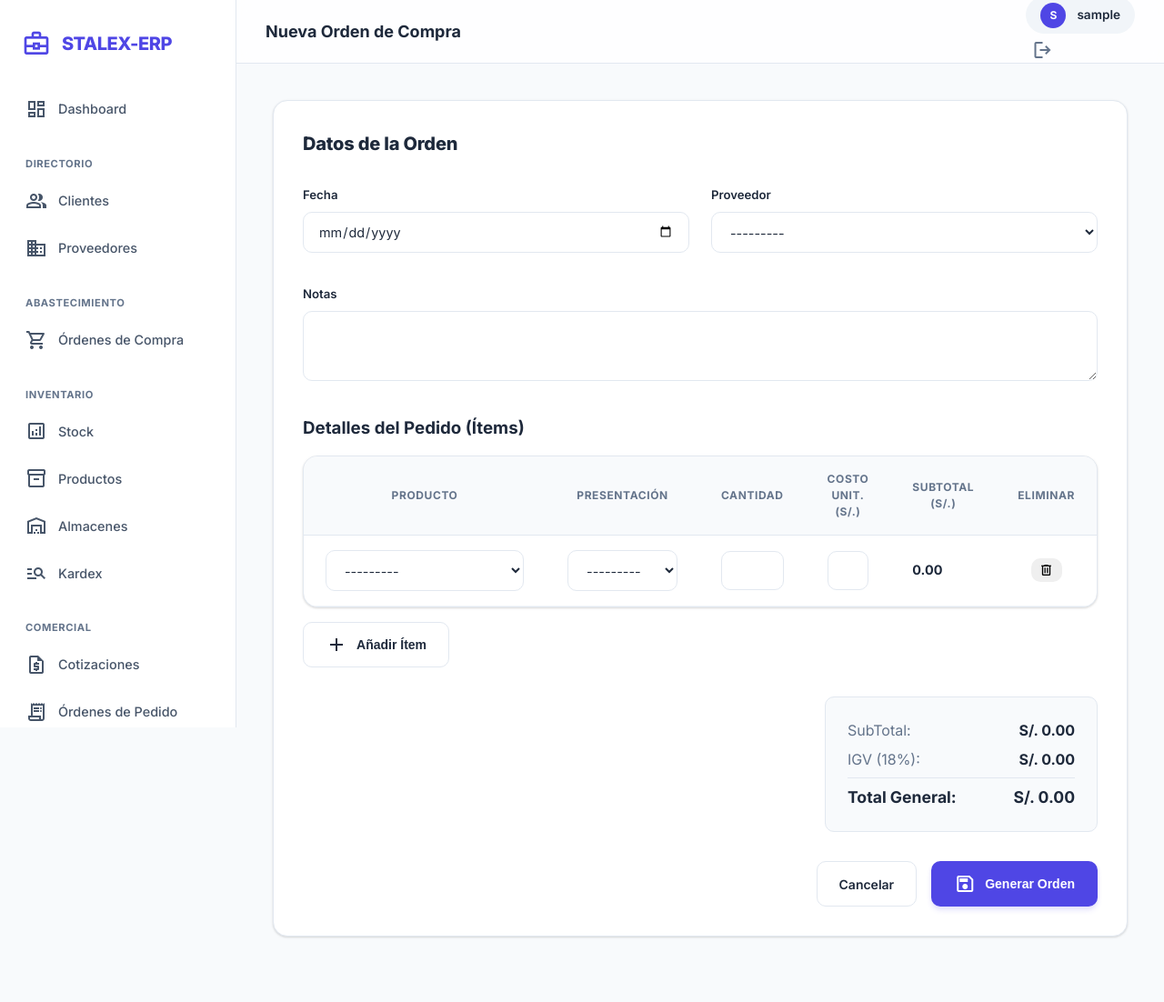
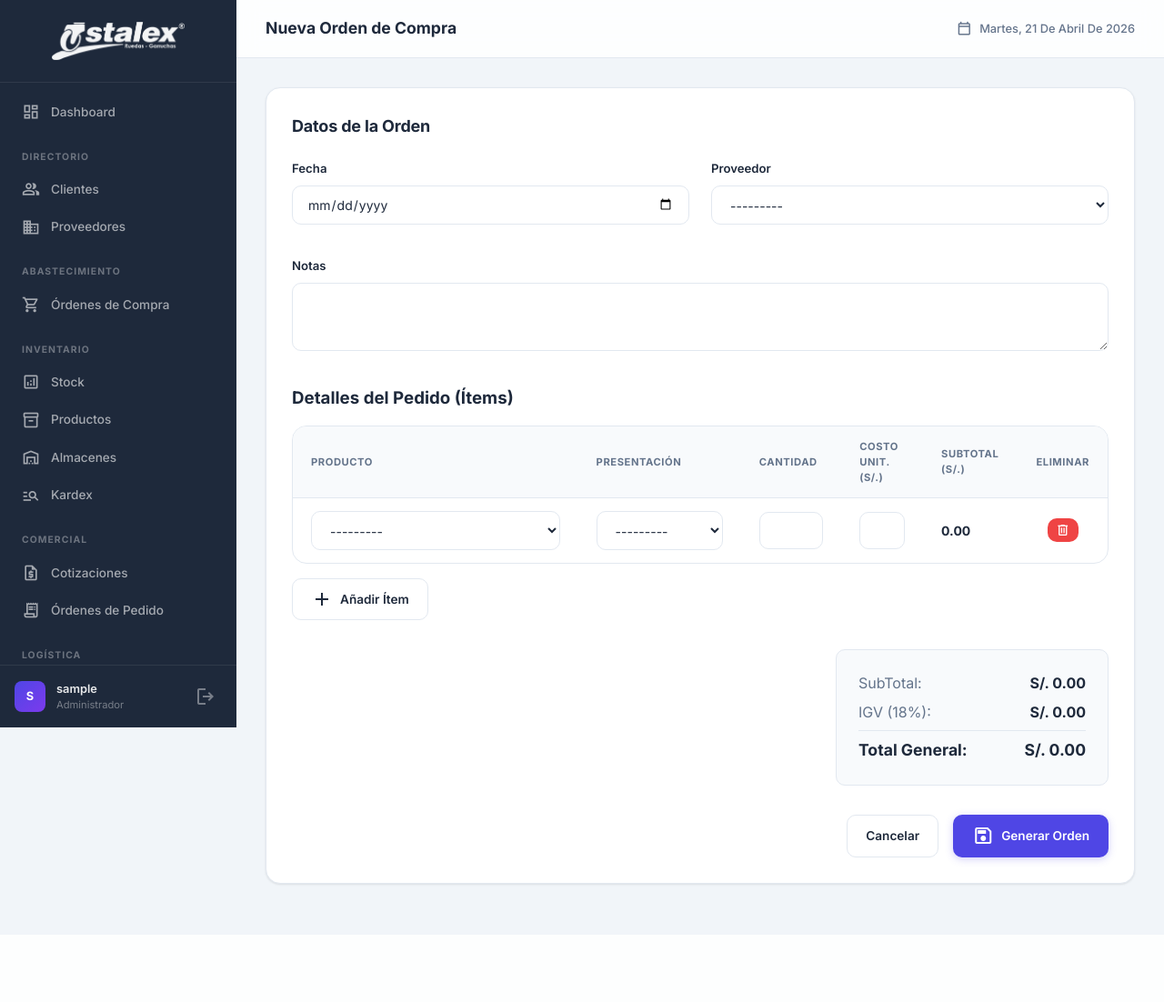
Before and after one commit to alemherb-sketch/STALEX-ERP, a Django app: page /compras/ordenes/nuevo/ in a window 1280 px wide. Shown: the whole page at 91% size. After the commit the page ends 975 px from the top, so only its background shows below. Run offline with Django 5.2, Linux system fonts and the light colour scheme; a user stored in the database is signed in; tables that the repository leaves empty hold one stand-in row (values such as "Sample post").

Commit message:
UI Premium: Logo Stalex, sidebar oscuro profesional, login con fondo oscuro, perfil de usuario en sidebar

```diff
--- a/static/css/styles.css
+++ b/static/css/styles.css
@@ -12,8 +12,8 @@
   --warning: #f59e0b;
   --info: #3b82f6;
 
-  --bg-app: #f8fafc;
-  --bg-sidebar: #ffffff;
+  --bg-app: #f1f5f9;
+  --bg-sidebar: #1e293b;
   --bg-surface: #ffffff;
 
   --text-main: #1e293b;
@@ -25,19 +25,19 @@
 
   /* Dimensions */
   --sidebar-width: 260px;
-  --topbar-height: 70px;
+  --topbar-height: 64px;
 
   /* Modern Effects */
   --radius-md: 10px;
   --radius-lg: 16px;
   --radius-xl: 24px;
 
-  --shadow-sm: 0 1px 3px 0 rgba(0, 0, 0, 0.1), 0 1px 2px 0 rgba(0, 0, 0, 0.06);
-  --shadow-md: 0 4px 6px -1px rgba(0, 0, 0, 0.1), 0 2px 4px -1px rgba(0, 0, 0, 0.06);
-  --shadow-lg: 0 10px 15px -3px rgba(0, 0, 0, 0.1), 0 4px 6px -2px rgba(0, 0, 0, 0.05);
+  --shadow-sm: 0 1px 3px 0 rgba(0, 0, 0, 0.06), 0 1px 2px 0 rgba(0, 0, 0, 0.04);
+  --shadow-md: 0 4px 6px -1px rgba(0, 0, 0, 0.08), 0 2px 4px -1px rgba(0, 0, 0, 0.04);
+  --shadow-lg: 0 10px 15px -3px rgba(0, 0, 0, 0.08), 0 4px 6px -2px rgba(0, 0, 0, 0.04);
   --shadow-xl: 0 20px 25px -5px rgba(0, 0, 0, 0.1), 0 10px 10px -5px rgba(0, 0, 0, 0.04);
 
-  --glass-bg: rgba(255, 255, 255, 0.8);
+  --glass-bg: rgba(255, 255, 255, 0.85);
   --glass-border: rgba(255, 255, 255, 0.3);
 }
 
@@ -63,90 +63,171 @@
   vertical-align: middle;
 }
 
-/* App Layout - Wrapper */
+/* App Layout */
 .app-container {
   display: flex;
   min-height: 100vh;
 }
 
-/* Sidebar Styling */
+/* ===== SIDEBAR - Dark Professional ===== */
 .sidebar {
   width: var(--sidebar-width);
   background: var(--bg-sidebar);
-  border-right: 1px solid var(--border-color);
   display: flex;
   flex-direction: column;
   position: fixed;
   height: 100vh;
   z-index: 50;
-  transition: all 0.3s cubic-bezier(0.4, 0, 0.2, 1);
+  overflow: hidden;
 }
 
 .sidebar-header {
-  padding: 2rem 1.5rem;
+  padding: 1.5rem;
   display: flex;
   align-items: center;
-  gap: 0.75rem;
-  color: var(--primary);
-  font-weight: 800;
-  font-size: 1.25rem;
-  letter-spacing: -0.025em;
+  justify-content: center;
+  border-bottom: 1px solid rgba(255, 255, 255, 0.08);
+}
+
+.sidebar-logo {
+  height: 42px;
+  width: auto;
+  filter: brightness(0) invert(1);
+  opacity: 0.95;
 }
 
 .sidebar-nav {
   flex: 1;
   overflow-y: auto;
-  padding: 0 0.75rem 2rem;
+  padding: 0.75rem;
+}
+
+/* Scrollbar for sidebar */
+.sidebar-nav::-webkit-scrollbar {
+  width: 4px;
+}
+.sidebar-nav::-webkit-scrollbar-track {
+  background: transparent;
+}
+.sidebar-nav::-webkit-scrollbar-thumb {
+  background: rgba(255,255,255,0.15);
+  border-radius: 99px;
 }
 
 .nav-section-title {
-  padding: 1.5rem 1rem 0.5rem;
-  font-size: 0.7rem;
+  padding: 1.25rem 0.75rem 0.5rem;
+  font-size: 0.65rem;
   font-weight: 700;
-  color: var(--text-muted);
+  color: rgba(255, 255, 255, 0.35);
   text-transform: uppercase;
-  letter-spacing: 0.05em;
+  letter-spacing: 0.1em;
 }
 
 .nav-item {
   display: flex;
   align-items: center;
   gap: 0.75rem;
-  padding: 0.75rem 1rem;
-  color: #475569;
+  padding: 0.6rem 0.75rem;
+  color: rgba(255, 255, 255, 0.6);
   text-decoration: none;
   font-weight: 500;
-  font-size: 0.9rem;
-  border-radius: var(--radius-md);
+  font-size: 0.85rem;
+  border-radius: 8px;
   transition: all 0.2s ease;
-  margin-bottom: 0.25rem;
+  margin-bottom: 2px;
+}
+
+.nav-item .material-symbols-outlined {
+  font-size: 1.25rem;
 }
 
 .nav-item:hover {
-  background-color: var(--border-light);
-  color: var(--primary);
-  transform: translateX(4px);
+  background-color: rgba(255, 255, 255, 0.08);
+  color: #ffffff;
 }
 
 .nav-item.active {
-  background-color: var(--primary-light);
-  color: var(--primary);
+  background-color: var(--primary);
+  color: #ffffff;
   font-weight: 600;
+  box-shadow: 0 4px 12px rgba(79, 70, 229, 0.4);
 }
 
-/* Main Content Area */
+/* Sidebar Footer - User Section */
+.sidebar-footer {
+  padding: 1rem;
+  border-top: 1px solid rgba(255, 255, 255, 0.08);
+  display: flex;
+  align-items: center;
+  justify-content: space-between;
+  gap: 0.5rem;
+}
+
+.sidebar-user {
+  display: flex;
+  align-items: center;
+  gap: 0.75rem;
+  min-width: 0;
+}
+
+.sidebar-user-avatar {
+  width: 34px;
+  height: 34px;
+  border-radius: 8px;
+  background: linear-gradient(135deg, var(--primary), #7c3aed);
+  color: white;
+  display: flex;
+  align-items: center;
+  justify-content: center;
+  font-weight: 700;
+  font-size: 0.8rem;
+  flex-shrink: 0;
+}
+
+.sidebar-user-info {
+  display: flex;
+  flex-direction: column;
+  min-width: 0;
+}
+
+.sidebar-user-name {
+  font-size: 0.8rem;
+  font-weight: 600;
+  color: rgba(255, 255, 255, 0.9);
+  white-space: nowrap;
+  overflow: hidden;
+  text-overflow: ellipsis;
+}
+
+.sidebar-user-role {
+  font-size: 0.7rem;
+  color: rgba(255, 255, 255, 0.4);
+}
+
+.sidebar-footer .btn-icon {
+  color: rgba(255, 255, 255, 0.4);
+  flex-shrink: 0;
+}
+
+.sidebar-footer .btn-icon:hover {
+  color: #ef4444;
+  background: rgba(239, 68, 68, 0.15);
+}
+
+/* ===== MAIN CONTENT AREA ===== */
 .main-content {
   flex: 1;
   margin-left: var(--sidebar-width);
   display: flex;
   flex-direction: column;
   width: calc(100% - var(--sidebar-width));
+  min-height: 100vh;
 }
 
 .topbar {
   height: var(--topbar-height);
   background: var(--glass-bg);
-  backdrop-filter: blur(8px);
+  backdrop-filter: blur(12px);
   border-bottom: 1px solid var(--border-color);
   display: flex;
   align-items: center;
@@ -158,26 +239,47 @@
 }
 
 .topbar-title {
-  font-size: 1.125rem;
+  font-size: 1.1rem;
   font-weight: 700;
   color: var(--text-main);
 }
 
+.topbar-right {
+  display: flex;
+  align-items: center;
+  gap: 1rem;
+}
+
+.topbar-date {
+  display: flex;
+  align-items: center;
+  gap: 0.5rem;
+  font-size: 0.8rem;
+  color: var(--text-muted);
+  font-weight: 500;
+  text-transform: capitalize;
+}
+
+.topbar-date .material-symbols-outlined {
+  font-size: 1.1rem;
+}
+
 .content-area {
-  padding: 2.5rem;
+  padding: 2rem;
   max-width: 1400px;
   width: 100%;
   margin: 0 auto;
+  flex: 1;
 }
 
-/* Cards & Surfaces */
+/* ===== CARDS & SURFACES ===== */
 .card {
   background: var(--bg-surface);
   border-radius: var(--radius-lg);
   border: 1px solid var(--border-color);
   box-shadow: var(--shadow-sm);
-  padding: 2rem;
-  margin-bottom: 2rem;
+  padding: 1.75rem;
+  margin-bottom: 1.5rem;
   transition: box-shadow 0.3s ease;
 }
 
@@ -189,22 +291,22 @@
   display: flex;
   justify-content: space-between;
   align-items: center;
-  margin-bottom: 2rem;
+  margin-bottom: 1.5rem;
 }
 
 .card-title {
-  font-size: 1.25rem;
-  font-weight: 800;
+  font-size: 1.125rem;
+  font-weight: 700;
   color: var(--text-main);
   letter-spacing: -0.01em;
 }
 
-/* Dashboard Specifics */
+/* ===== DASHBOARD STATS ===== */
 .stats-grid {
   display: grid;
-  grid-template-columns: repeat(auto-fit, minmax(240px, 1fr));
-  gap: 1.5rem;
-  margin-bottom: 2rem;
+  grid-template-columns: repeat(auto-fit, minmax(220px, 1fr));
+  gap: 1.25rem;
+  margin-bottom: 1.5rem;
 }
 
 .stat-card {
@@ -255,10 +365,10 @@
 
 .form-control {
   width: 100%;
-  padding: 0.75rem 1rem;
+  padding: 0.7rem 1rem;
   font-family: inherit;
-  font-size: 0.9rem;
-  border: 1px solid var(--border-color);
+  font-size: 0.875rem;
+  border: 1.5px solid var(--border-color);
   border-radius: var(--radius-md);
   background-color: white;
   transition: all 0.2s ease;
@@ -268,42 +378,44 @@
 .form-control:focus {
   outline: none;
   border-color: var(--primary);
-  box-shadow: 0 0 0 4px rgba(79, 70, 229, 0.1);
+  box-shadow: 0 0 0 3px rgba(79, 70, 229, 0.12);
 }
 
 .grid-cols-2 { display: grid; grid-template-columns: repeat(2, 1fr); gap: 1.5rem; }
 .grid-cols-3 { display: grid; grid-template-columns: repeat(3, 1fr); gap: 1.5rem; }
 
-/* Buttons - Premium Feel */
+/* ===== BUTTONS ===== */
 .btn {
   display: inline-flex;
   align-items: center;
   justify-content: center;
-  padding: 0.75rem 1.5rem;
+  padding: 0.65rem 1.25rem;
   font-weight: 600;
-  font-size: 0.875rem;
+  font-size: 0.85rem;
   border-radius: var(--radius-md);
   border: 1px solid transparent;
   cursor: pointer;
   transition: all 0.2s cubic-bezier(0.4, 0, 0.2, 1);
   text-decoration: none;
-  gap: 0.625rem;
+  gap: 0.5rem;
   white-space: nowrap;
+  font-family: inherit;
 }
 
 .btn:active {
-  transform: scale(0.98);
+  transform: scale(0.97);
 }
 
 .btn-primary {
   background-color: var(--primary);
   color: white;
-  box-shadow: 0 4px 6px -1px rgba(79, 70, 229, 0.2);
+  box-shadow: 0 2px 8px rgba(79, 70, 229, 0.25);
 }
 
 .btn-primary:hover {
   background-color: var(--primary-hover);
-  box-shadow: 0 10px 15px -3px rgba(79, 70, 229, 0.3);
+  box-shadow: 0 4px 16px rgba(79, 70, 229, 0.35);
+  transform: translateY(-1px);
 }
 
 .btn-secondary {
@@ -315,6 +427,15 @@
 .btn-secondary:hover {
   background-color: var(--border-light);
   border-color: #cbd5e1;
+}
+
+.btn-danger {
+  background-color: var(--danger);
+  color: white;
+}
+
+.btn-danger:hover {
+  background-color: #dc2626;
 }
 
 .btn-icon {
@@ -336,13 +457,12 @@
   color: var(--primary);
 }
 
-/* Tables - Refined */
+/* ===== TABLES ===== */
 .table-wrapper {
   background: white;
   border-radius: var(--radius-lg);
   border: 1px solid var(--border-color);
   overflow: hidden;
-  box-shadow: var(--shadow-sm);
 }
 
 table {
@@ -352,33 +472,39 @@
 
 th {
   background-color: #f8fafc;
-  padding: 1rem 1.5rem;
+  padding: 0.85rem 1.25rem;
   font-weight: 700;
-  font-size: 0.75rem;
+  font-size: 0.7rem;
   text-transform: uppercase;
   color: var(--text-muted);
   letter-spacing: 0.05em;
   border-bottom: 1px solid var(--border-color);
+  text-align: left;
 }
 
 td {
-  padding: 1rem 1.5rem;
+  padding: 0.85rem 1.25rem;
   border-bottom: 1px solid var(--border-light);
-  font-size: 0.9rem;
+  font-size: 0.875rem;
+}
+
+tr:last-child td {
+  border-bottom: none;
 }
 
 tr:hover td {
-  background-color: #fcfdfe;
+  background-color: #fafbfc;
 }
 
-/* Badges & Status */
+/* ===== BADGES ===== */
 .badge {
-  padding: 0.35rem 0.75rem;
+  padding: 0.3rem 0.7rem;
   border-radius: 6px;
-  font-size: 0.75rem;
+  font-size: 0.7rem;
   font-weight: 700;
   display: inline-flex;
   align-items: center;
+  letter-spacing: 0.02em;
 }
 
 .badge-secondary { background: #f1f5f9; color: #475569; }
@@ -456,27 +603,58 @@
 
 .login-subtitle {
   color: var(--text-muted);
-  font-size: 0.95rem;
-  margin-top: 0.5rem;
+  font-size: 0.9rem;
+  margin-top: 0.25rem;
 }
 
-/* Toast/Messages */
+/* ===== ALERTS / MESSAGES ===== */
 .alert {
-  padding: 1rem 1.25rem;
+  padding: 0.85rem 1.25rem;
   border-radius: var(--radius-md);
-  margin-bottom: 1.5rem;
+  margin-bottom: 1.25rem;
   display: flex;
   align-items: center;
   gap: 0.75rem;
-  font-size: 0.9rem;
+  font-size: 0.875rem;
   font-weight: 500;
-  animation: fadeIn 0.3s ease;
+  animation: alertFadeIn 0.3s ease;
 }
 
-@keyframes fadeIn {
-  from { opacity: 0; }
-  to { opacity: 1; }
+@keyframes alertFadeIn {
+  from { opacity: 0; transform: translateY(-8px); }
+  to { opacity: 1; transform: translateY(0); }
 }
 
 .alert-error { background: #fef2f2; border: 1px solid #fecaca; color: #991b1b; }
 .alert-success { background: #f0fdf4; border: 1px solid #bbf7d0; color: #166534; }
+
+/* ===== RESPONSIVE ===== */
+@media (max-width: 768px) {
+  .sidebar {
+    transform: translateX(-100%);
+  }
+  .main-content {
+    margin-left: 0;
+    width: 100%;
+  }
+  .content-area {
+    padding: 1rem;
+  }
+  .stats-grid {
+    grid-template-columns: 1fr 1fr;
+  }
+  .grid-cols-2 {
+    grid-template-columns: 1fr;
+  }
+  .login-card {
+    width: 90%;
+    padding: 2rem 1.5rem;
+  }
+}
+
+/* ===== USER MENU (topbar, kept for backwards compatibility) ===== */
+.user-menu {
+  display: flex;
+  align-items: center;
+  gap: 0.75rem;
+}
--- a/templates/base.html
+++ b/templates/base.html
@@ -24,8 +24,7 @@
     <!-- Sidebar -->
     <aside class="sidebar">
         <div class="sidebar-header">
-            <span class="material-symbols-outlined" style="font-size: 2rem;">business_center</span>
-            STALEX-ERP
+            <img src="{% static 'img/logo.png' %}" alt="Stalex ERP" class="sidebar-logo">
         </div>
         <nav class="sidebar-nav">
             <a href="/" class="nav-item">
@@ -93,6 +92,25 @@
                 Usuarios
             </a>
         </nav>
+
+        <!-- Sidebar Footer -->
+        <div class="sidebar-footer">
+            <div class="sidebar-user">
+                <div class="sidebar-user-avatar">
+                    {{ user.username|make_list|first|upper }}
+                </div>
+                <div class="sidebar-user-info">
+                    <span class="sidebar-user-name">{{ user.username }}</span>
+                    <span class="sidebar-user-role">Administrador</span>
+                </div>
+            </div>
+            <form method="post" action="{% url 'logout' %}" style="margin: 0;">
+                {% csrf_token %}
+                <button type="submit" class="btn-icon" title="Cerrar Sesión">
+                    <span class="material-symbols-outlined">logout</span>
+                </button>
+            </form>
+        </div>
     </aside>
 
     <!-- Main Wrapper -->
@@ -102,23 +120,11 @@
             <div class="topbar-title">
                 {% block header_title %}Inicio{% endblock %}
             </div>
-
-            <div class="user-menu">
-                <div style="display: flex; align-items: center; gap: 0.75rem; background: var(--border-light); padding: 0.4rem 1rem; border-radius: 99px;">
-                    <div style="width: 28px; height: 28px; border-radius: 50%; background-color: var(--primary); color: white; display:flex; align-items:center; justify-content:center; font-weight: 700; font-size: 0.75rem;">
-                        {{ user.username|make_list|first|upper }}
-                    </div>
-                    <span style="font-weight: 600; font-size: 0.85rem; color: var(--text-main);">
-                        {{ user.username }}
-                    </span>
+            <div class="topbar-right">
+                <div class="topbar-date">
+                    <span class="material-symbols-outlined">calendar_today</span>
+                    <span id="current-date"></span>
                 </div>
-
-                <form method="post" action="{% url 'logout' %}" style="margin: 0;">
-                    {% csrf_token %}
-                    <button type="submit" class="btn-icon" title="Cerrar Sesión">
-                        <span class="material-symbols-outlined">logout</span>
-                    </button>
-                </form>
             </div>
         </header>
 
@@ -142,6 +148,15 @@
         </main>
     </div>
 </div>
+<script>
+    // Display current date in topbar
+    const dateEl = document.getElementById('current-date');
+    if (dateEl) {
+        const now = new Date();
+        const options = { weekday: 'long', year: 'numeric', month: 'long', day: 'numeric' };
+        dateEl.textContent = now.toLocaleDateString('es-PE', options);
+    }
+</script>
 {% endif %}
 
     {% block extra_js %}{% endblock %}
```
Also changed, not shown: other parts of static/css/styles.css (+46 -17 lines), templates/registration/login.html (+15 -11 lines), static/img/logo.png (added).
